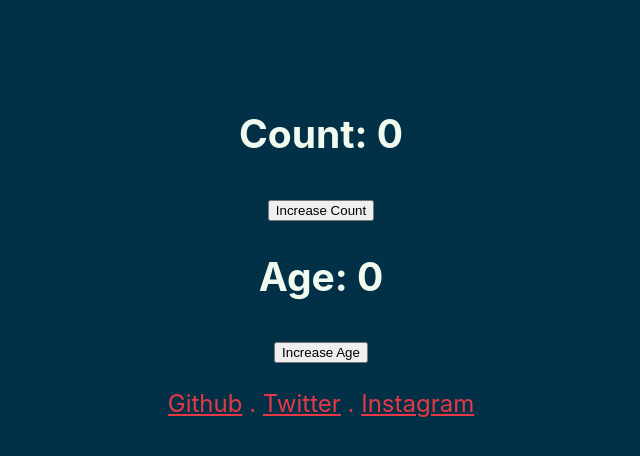
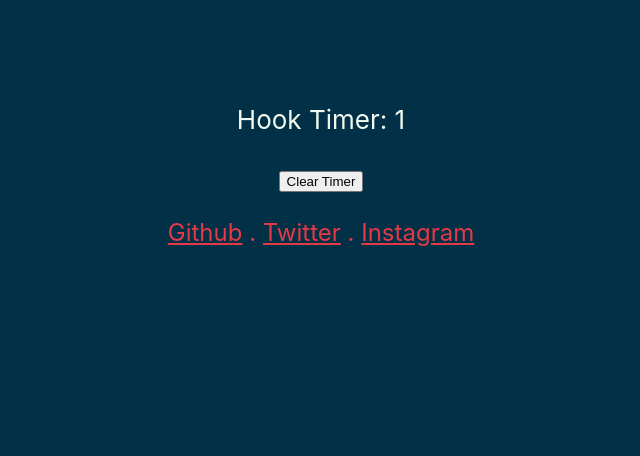
Before and after one commit to rajanmali/React-Hooks-Tutorial, a React (Create React App) app: page / in a window 1280 px wide. Shown: the top 456 px of the page, without its empty margins (319-959 px from the left). Built offline with nearby package versions, Linux system fonts and the light colour scheme.

Commit message:
useRef hooks added

```diff
--- a/src/App.js
+++ b/src/App.js
@@ -1,6 +1,6 @@
 import React from 'react';
 import Footer from './components/Footer/Footer';
-import UseCallbackCount from './components/5.useCallback/1/UseCallbackCount';
+import UseRefTimer from './components/7.useRef/2/UseRefTimer';
 
 import './App.css';
 
@@ -50,7 +50,7 @@
 function App() {
   return (
     <div className="App">
-      <UseCallbackCount />
+      <UseRefTimer />
       <Footer />
     </div>
   );
--- /dev/null
+++ b/src/components/7.useRef/2/UseRefTimer.js
@@ -0,0 +1,36 @@
+import { useState, useEffect, useRef } from 'react';
+
+const UseRefTimer = () => {
+  const [timer, setTimer] = useState(0);
+
+  // Create a generic container which can hold mutable values similar to instance
+  // properties on class components. This generic container does not cause re-render
+  // when the data it stores changes and also remembers the store dat even after other
+  // state variables cause re-render of this component
+  const intervalRef = useRef(null);
+
+  useEffect(() => {
+    intervalRef.current = setInterval(() => {
+      setTimer(timer + 1);
+    }, 1000);
+
+    return () => {
+      clearInterval(intervalRef.current);
+    };
+  }, []);
+
+  return (
+    <div>
+      <p>Hook Timer: {timer}</p>
+      <button
+        onClick={() => {
+          clearInterval(intervalRef.current);
+        }}
+      >
+        Clear Timer
+      </button>
+    </div>
+  );
+};
+
+export default UseRefTimer;
```
Also changed, not shown: src/components/6.useMemo/1/UseMemoCounter.js (added, +37 -0 lines), src/components/7.useRef/1/UseRefFocusInput.js (added, +18 -0 lines), src/components/7.useRef/2/ClassTimer.js (added, +35 -0 lines).
